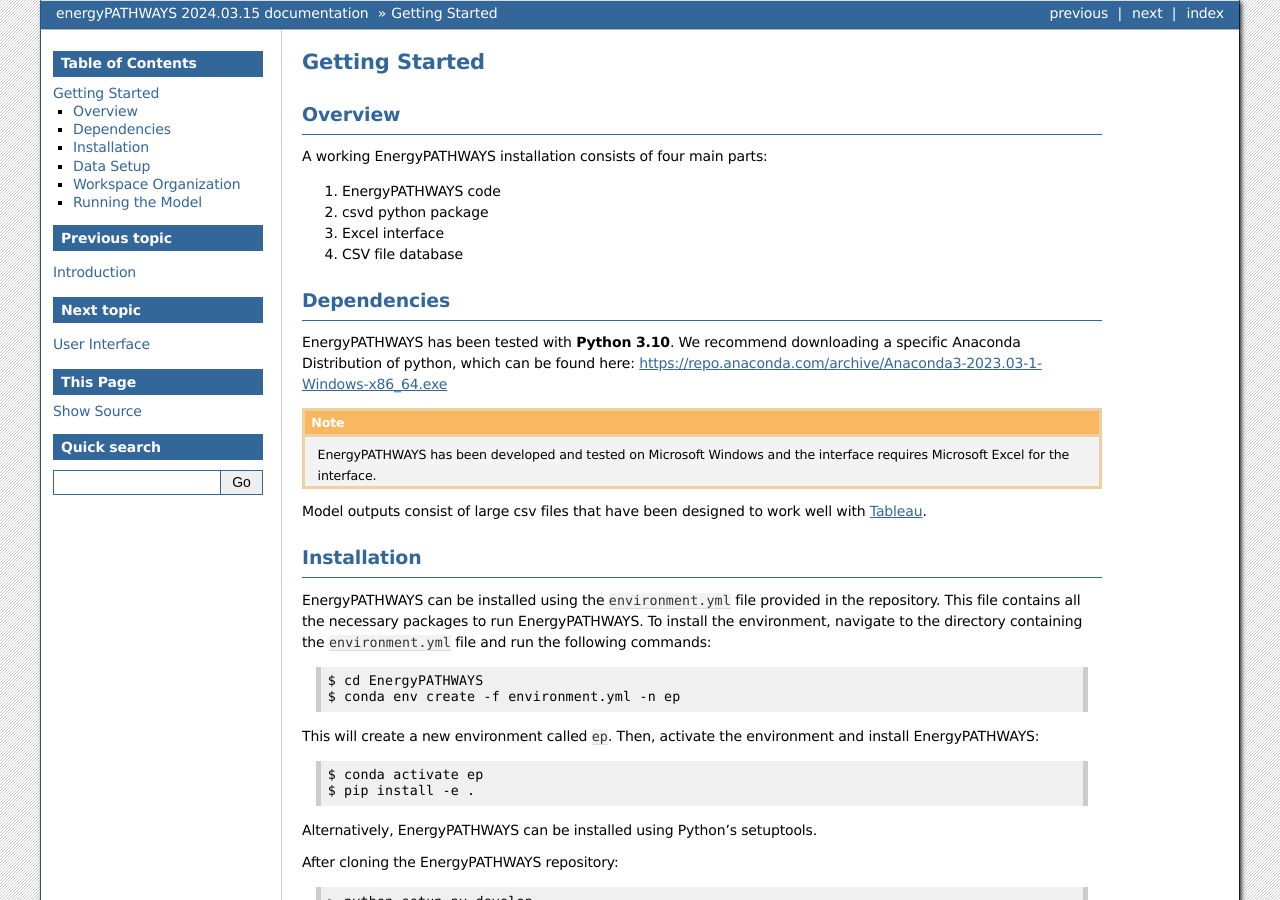
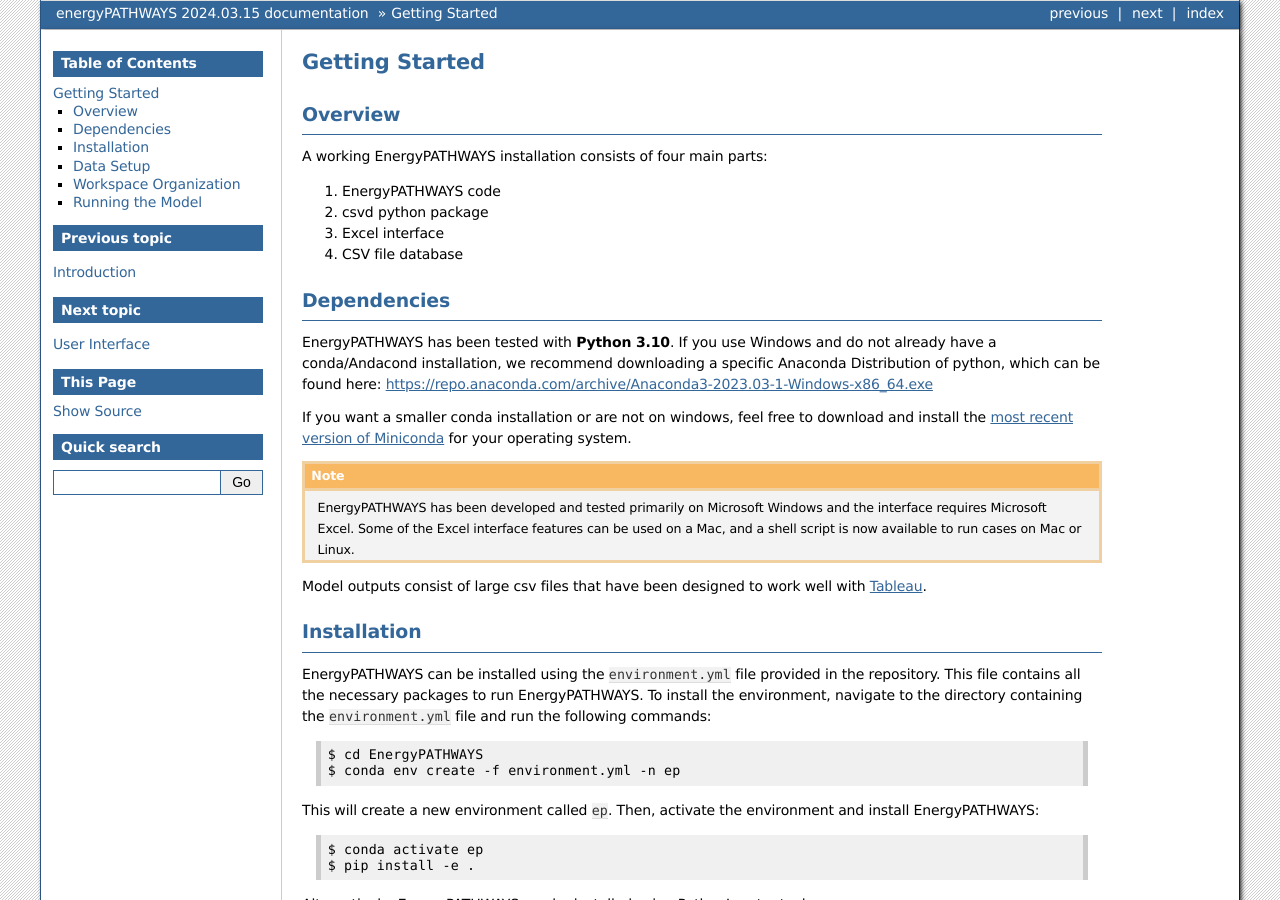
Before and after one commit to EvolvedEnergyResearch/EnergyPATHWAYS, a Sphinx documentation site: the page built from docs/source/setup.rst, in a window 1280 px wide and 900 px high. Built offline with Sphinx 7.4.7, drawn with Linux system fonts in a browser that asks for light colours.

Commit message:
Update setup docs with minconda link

```diff
--- a/docs/source/setup.rst
+++ b/docs/source/setup.rst
@@ -15,10 +15,12 @@
 Dependencies
 ============
 
-EnergyPATHWAYS has been tested with **Python 3.10**. We recommend downloading a specific Anaconda Distribution of python, which can be found here: `<https://repo.anaconda.com/archive/Anaconda3-2023.03-1-Windows-x86_64.exe>`_
+EnergyPATHWAYS has been tested with **Python 3.10**. If you use Windows and do not already have a conda/Andacond installation, we recommend downloading a specific Anaconda Distribution of python, which can be found here: `<https://repo.anaconda.com/archive/Anaconda3-2023.03-1-Windows-x86_64.exe>`_
+
+If you want a smaller conda installation or are not on windows, feel free to download and install the `most recent version of Miniconda <https://docs.anaconda.com/free/miniconda/>`_ for your operating system.
 
 .. Note::
-   EnergyPATHWAYS has been developed and tested on Microsoft Windows and the interface requires Microsoft Excel for the interface.
+   EnergyPATHWAYS has been developed and tested primarily on Microsoft Windows and the interface requires Microsoft Excel. Some of the Excel interface features can be used on a Mac, and a shell script is now available to run cases on Mac or Linux.
 
 Model outputs consist of large csv files that have been designed to work well with `Tableau <https://www.tableau.com/>`_.
 
```
